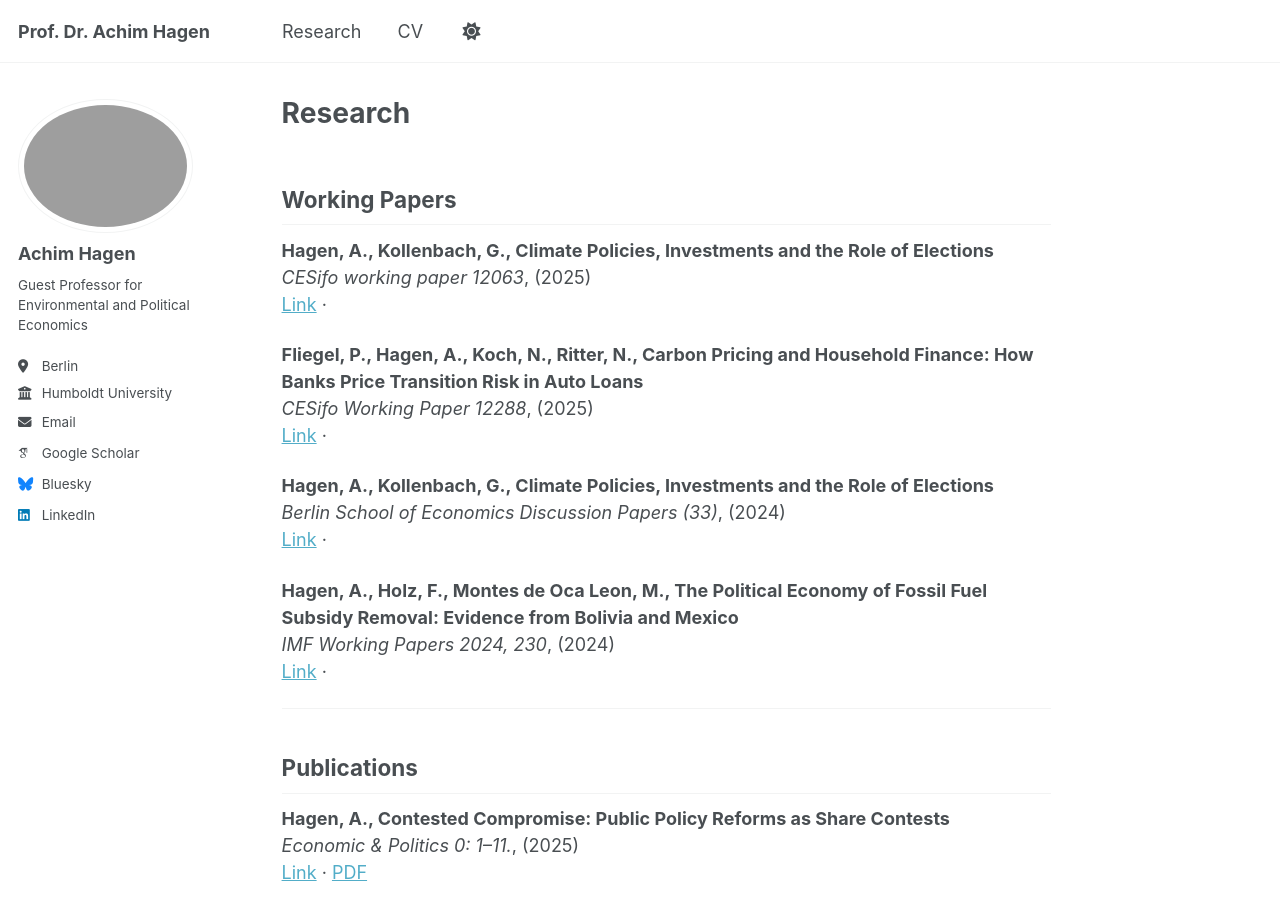
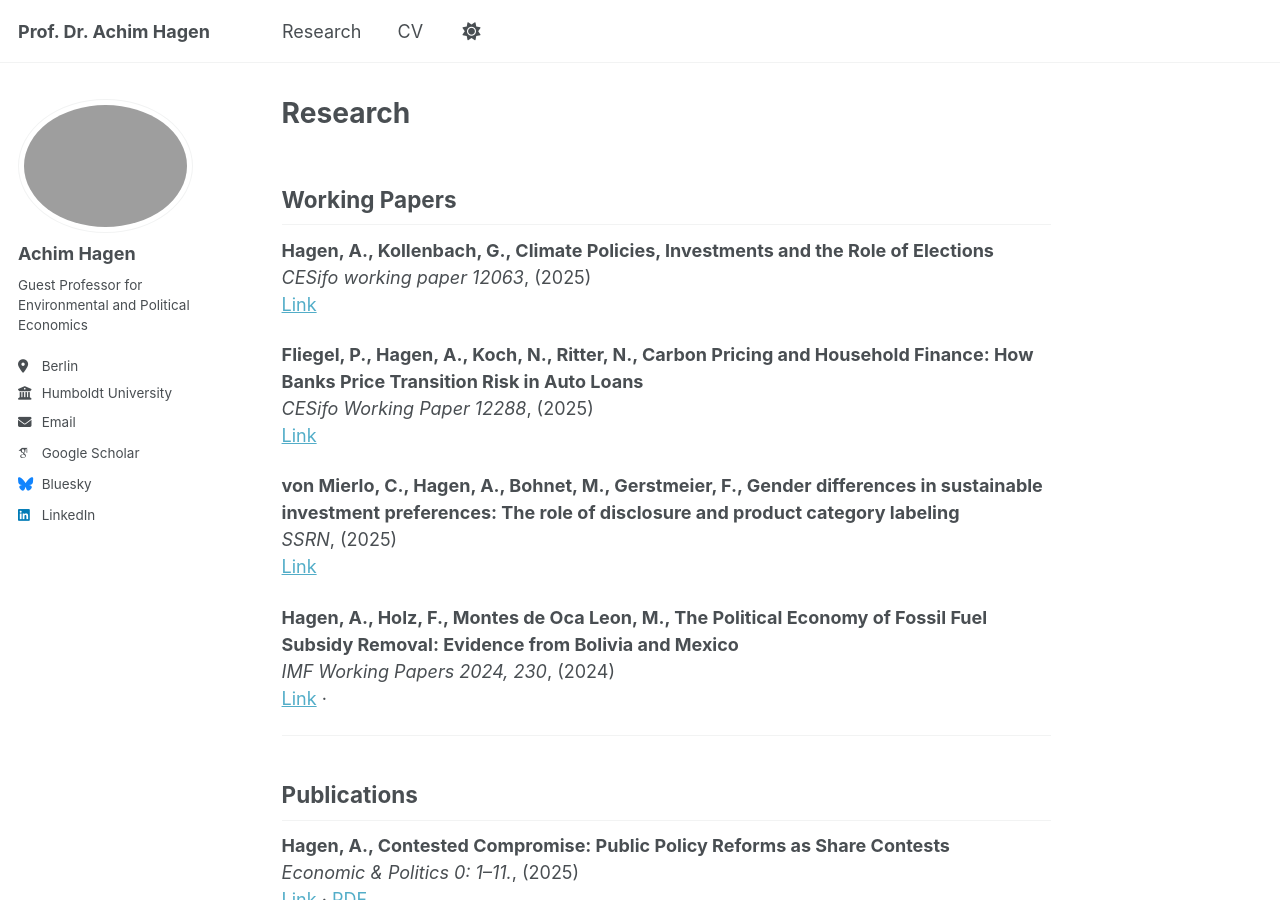
Before and after one commit to achhag/academic, a Jekyll site: the page built from _pages/publications.html, in a window 1280 px wide and 900 px high. Built offline with Jekyll 4.4.1, drawn with Linux system fonts in a browser that asks for light colours; some web fonts are replaced; a script bundle is joined from its source files by our own code; library files that are not in the unit come from our copies.

Commit message:
Update publications.html

```diff
--- a/_pages/publications.html
+++ b/_pages/publications.html
@@ -10,19 +10,19 @@ author_profile: true
 <p>
 <strong>Hagen, A., Kollenbach, G., Climate Policies, Investments and the Role of Elections</strong><br>
 <em>CESifo working paper 12063</em>, (2025)<br>
-<a href="https://www.ifo.de/DocDL/cesifo1_wp12063.pdf" target="_blank">Link</a> ·
+<a href="https://www.ifo.de/DocDL/cesifo1_wp12063.pdf" target="_blank">Link</a>
 </p>
 
 <p>
 <strong>Fliegel, P., Hagen, A., Koch, N., Ritter, N., Carbon Pricing and Household Finance: How Banks Price Transition Risk in Auto Loans</strong><br>
 <em>CESifo Working Paper 12288</em>, (2025)<br>
-<a href="https://www.ifo.de/DocDL/cesifo1_wp12288.pdf" target="_blank">Link</a> ·
+<a href="https://www.ifo.de/DocDL/cesifo1_wp12288.pdf" target="_blank">Link</a>
 </p>
 
 <p>
-<strong>Hagen, A., Kollenbach, G., Climate Policies, Investments and the Role of Elections</strong><br>
-<em>Berlin School of Economics Discussion Papers (33)</em>, (2024)<br>
-<a href="https://www.ifo.de/DocDL/cesifo1_wp12063.pdf" target="_blank">Link</a> ·
+<strong>von Mierlo, C., Hagen, A., Bohnet, M., Gerstmeier, F., Gender differences in sustainable investment preferences: The role of disclosure and product category labeling</strong><br>
+<em>SSRN</em>, (2025)<br>
+<a href="https://dx.doi.org/10.2139/ssrn.5777565" target="_blank">Link</a>
 </p>
 
 <p>
```
